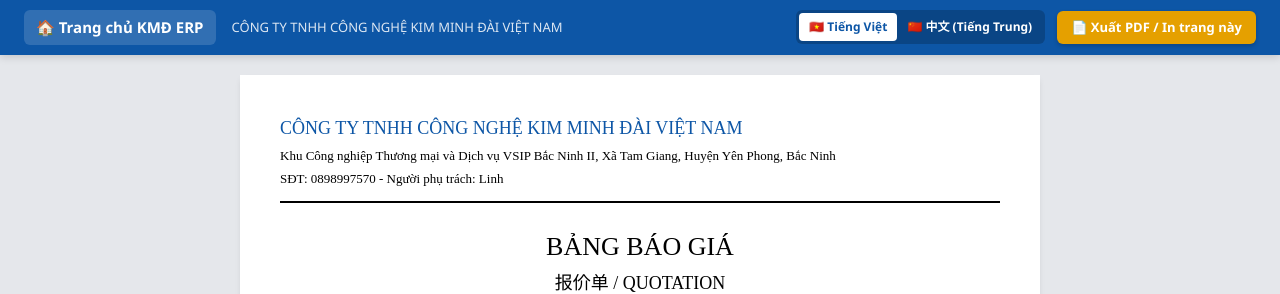
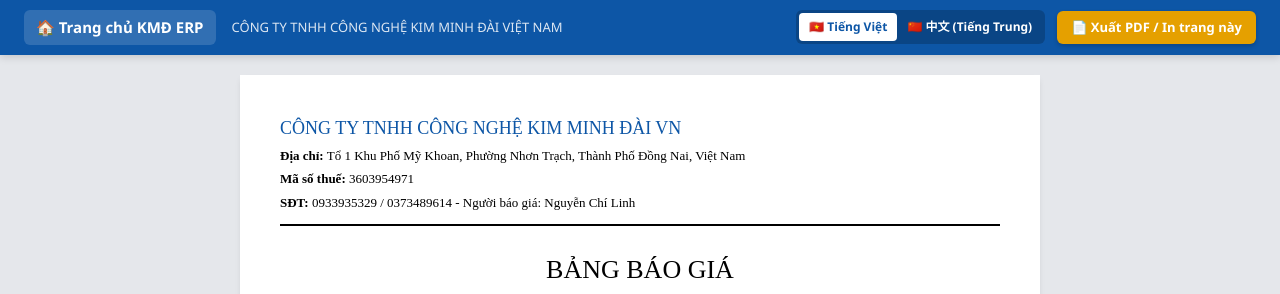
Before and after one commit to nguyenchilinh290324-netizen/mini-erp, a Next.js app: page /sales-orders/1/print in a window 1280 px wide. Shown: the top 294 px of the page. Built offline with nearby package versions, Linux system fonts and the light colour scheme; no server answers; the database is empty.

Commit message:
An link trinh duyet khi in PDF va cap nhat thong tin cty

```diff
--- a/app/sales-orders/[id]/print/page.tsx
+++ b/app/sales-orders/[id]/print/page.tsx
@@ -7,12 +7,10 @@ export default function PrintQuotationPage() {
   const [order, setOrder] = useState<any>(null);
 
   useEffect(() => {
-    // Tải dữ liệu đơn hàng
     fetch(`/api/sales-orders/${params.id}`)
       .then(res => res.json())
       .then(data => {
         setOrder(data);
-        // Tự động mở hộp thoại In/Lưu PDF sau 1 giây khi render xong
         setTimeout(() => window.print(), 1000);
       });
   }, [params.id]);
@@ -25,33 +23,35 @@ export default function PrintQuotationPage() {
     <div style={{ backgroundColor: '#e5e7eb', minHeight: '100vh', padding: '20px 0' }}>
         <div className="print-container" style={{ backgroundColor: '#fff', padding: '40px', maxWidth: '800px', margin: '0 auto', fontFamily: '"Times New Roman", Times, serif', color: '#000', boxShadow: '0 4px 6px -1px rgba(0, 0, 0, 0.1)' }}>
 
-            {/* Cấu hình CSS cho máy in A4 */}
+            {/* THÊM THUỘC TÍNH ẨN HEADER/FOOTER (Địa chỉ web, Ngày giờ) */}
             <style dangerouslySetInnerHTML={{__html: `
             @media print {
                 body { background: white !important; margin: 0; padding: 0; }
                 .print-container { box-shadow: none !important; padding: 0 !important; max-width: 100% !important; }
-                @page { size: A4; margin: 15mm; }
+
+                /* Ẩn lề trang in của trình duyệt */
+                @page { size: A4; margin: 10mm; }
+
                 .no-print { display: none !important; }
             }
             `}} />
 
-            {/* Header Công ty KMĐ */}
             <div style={{ display: 'flex', justifyContent: 'space-between', borderBottom: '2px solid #000', paddingBottom: '12px', marginBottom: '24px' }}>
             <div>
-                <h2 style={{ margin: 0, fontSize: '18px', textTransform: 'uppercase', color: '#0d56a6' }}>CÔNG TY TNHH CÔNG NGHỆ KIM MINH ĐÀI VIỆT NAM</h2>
-                <p style={{ margin: '4px 0 0', fontSize: '13px' }}>Khu Công nghiệp Thương mại và Dịch vụ VSIP Bắc Ninh II, Xã Tam Giang, Huyện Yên Phong, Bắc Ninh</p>
-                <p style={{ margin: '4px 0 0', fontSize: '13px' }}>SĐT: 0898997570 - Người phụ trách: Linh</p>
+                {/* ĐÃ CẬP NHẬT THÔNG TIN CÔNG TY KIM MINH ĐÀI CHÍNH XÁC */}
+                <h2 style={{ margin: 0, fontSize: '18px', textTransform: 'uppercase', color: '#0d56a6' }}>CÔNG TY TNHH CÔNG NGHỆ KIM MINH ĐÀI VN</h2>
+                <p style={{ margin: '4px 0 0', fontSize: '13px' }}><strong>Địa chỉ:</strong> Tổ 1 Khu Phố Mỹ Khoan, Phường Nhơn Trạch, Thành Phố Đồng Nai, Việt Nam</p>
+                <p style={{ margin: '4px 0 0', fontSize: '13px' }}><strong>Mã số thuế:</strong> 3603954971</p>
+                <p style={{ margin: '4px 0 0', fontSize: '13px' }}><strong>SĐT:</strong> 0933935329 / 0373489614 - Người báo giá: Nguyễn Chí Linh</p>
             </div>
             </div>
 
-            {/* Tiêu đề Báo giá */}
             <div style={{ textAlign: 'center', marginBottom: '32px' }}>
             <h1 style={{ margin: 0, fontSize: '26px' }}>BẢNG BÁO GIÁ</h1>
             <h3 style={{ margin: '4px 0 0', fontSize: '18px', fontWeight: 'normal' }}>报价单 / QUOTATION</h3>
             <p style={{ margin: '8px 0 0', fontSize: '14px', fontStyle: 'italic' }}>Mã Số (Ref No): <strong>{order.display_number}</strong></p>
             </div>
 
-            {/* Thông tin Khách hàng */}
             <div style={{ marginBottom: '24px', fontSize: '14px', lineHeight: '1.6' }}>
             <p style={{ margin: 0 }}><strong>Kính gửi (To):</strong> {order.partner_name}</p>
             <p style={{ margin: 0 }}><strong>Người liên hệ (Attn):</strong> {order.contact_person || '-'} &nbsp;&nbsp;|&nbsp;&nbsp; <strong>SĐT (Tel):</strong> {order.phone || '-'}</p>
@@ -59,7 +59,6 @@ export default function PrintQuotationPage() {
             <p style={{ margin: 0 }}><strong>Ghi chú (Notes):</strong> {order.notes || '-'}</p>
             </div>
 
-            {/* Bảng chi tiết hàng hóa */}
             <table style={{ width: '100%', borderCollapse: 'collapse', marginBottom: '24px', fontSize: '14px' }}>
             <thead>
                 <tr style={{ backgroundColor: '#f3f4f6' }}>
@@ -88,7 +87,6 @@ export default function PrintQuotationPage() {
             </tbody>
             </table>
 
-            {/* Tổng tiền */}
             <div style={{ width: '100%', display: 'flex', justifyContent: 'flex-end', marginBottom: '40px', fontSize: '14px' }}>
                 <table style={{ width: '320px', borderCollapse: 'collapse' }}>
                 <tbody>
@@ -108,7 +106,6 @@ export default function PrintQuotationPage() {
                 </table>
             </div>
 
-            {/* Chữ ký */}
             <div style={{ display: 'flex', justifyContent: 'space-between', textAlign: 'center', marginTop: '50px', fontSize: '14px' }}>
             <div style={{ width: '40%' }}>
                 <strong>ĐẠI DIỆN KHÁCH HÀNG</strong><br/>
@@ -122,7 +119,6 @@ export default function PrintQuotationPage() {
             </div>
             </div>
 
-            {/* Các nút hành động (Sẽ bị ẩn khi in ra PDF nhờ class no-print) */}
             <div className="no-print" style={{ textAlign: 'center', marginTop: '80px', borderTop: '1px dashed #cbd5e1', paddingTop: '20px' }}>
             <button onClick={() => window.print()} style={{ padding: '10px 24px', background: '#0d56a6', color: 'white', border: 'none', borderRadius: '4px', cursor: 'pointer', fontWeight: 600 }}>🖨️ In / Lưu PDF</button>
             <button onClick={() => window.close()} style={{ padding: '10px 24px', background: '#e2e8f0', color: '#0f172a', border: 'none', borderRadius: '4px', cursor: 'pointer', marginLeft: '12px', fontWeight: 600 }}>Đóng Tab Này</button>
```
